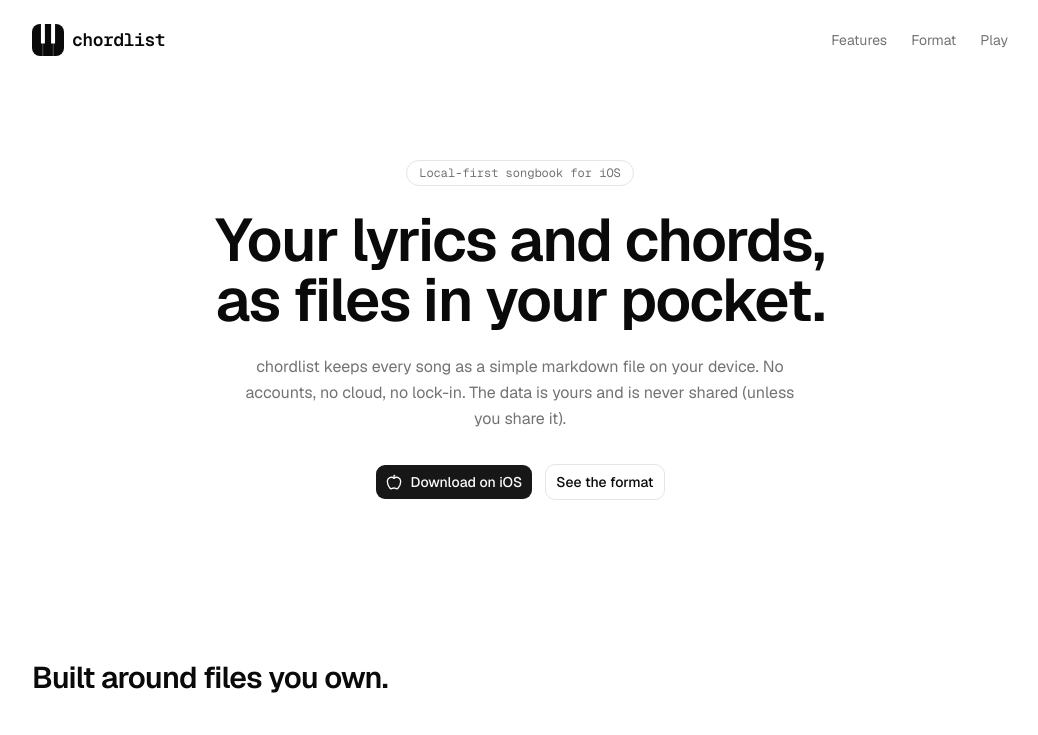
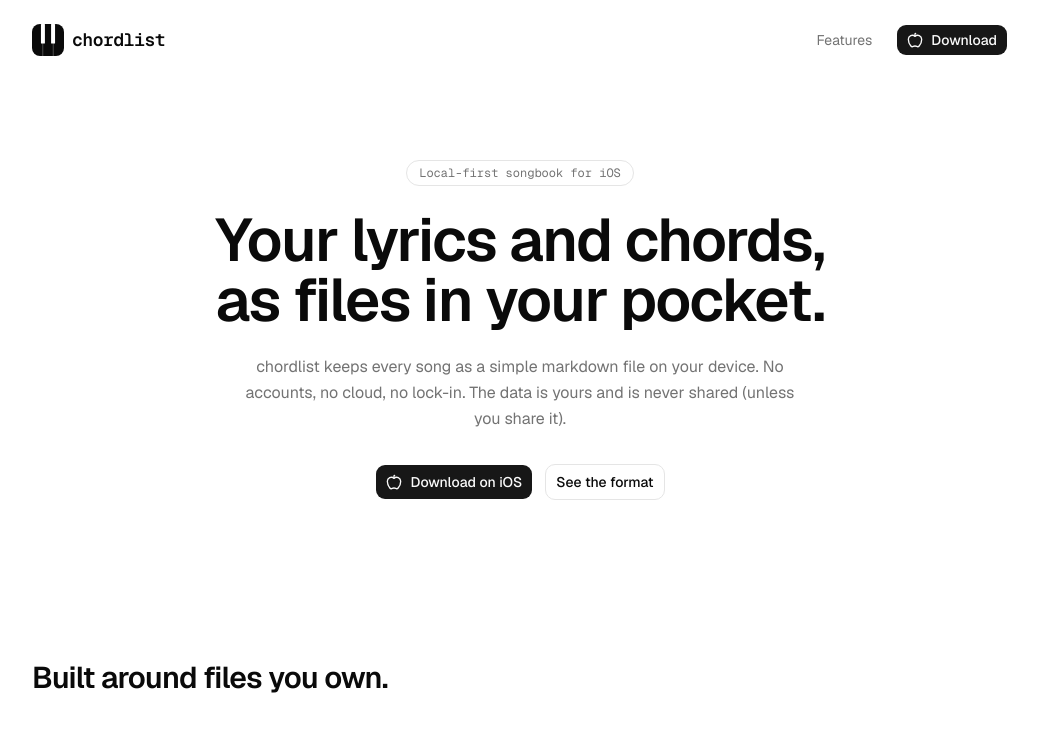
Before and after one commit to dnnsmnstrr/chordlist-website, a Next.js app: page / in a window 1280 px wide. Shown: the top 735 px of the page, without its empty margins (120-1158 px from the left). Built offline with nearby package versions, Linux system fonts and the light colour scheme.

Commit message:
feat: add download button with icon in site header
Co-authored-by: Dennis Muensterer <3686989+dnnsmnstrr@users.noreply.github.com>

```diff
--- a/components/site-header.tsx
+++ b/components/site-header.tsx
@@ -1,4 +1,6 @@
 import Link from "next/link"
+import { Apple } from "lucide-react"
+import { Button } from "@/components/ui/button"
 import { ChordlistIcon } from "@/components/chordlist-icon"
 
 export function SiteHeader() {
@@ -14,16 +16,14 @@ export function SiteHeader() {
         </span>
         <span className="font-mono text-lg font-semibold tracking-tight">chordlist</span>
       </Link>
-      <nav className="flex items-center gap-6 text-sm text-muted-foreground">
+      <nav className="flex items-center gap-4 text-sm text-muted-foreground sm:gap-6">
         <a href="#features" className="transition-colors hover:text-foreground">
           Features
         </a>
-        <a href="#preview" className="hidden transition-colors hover:text-foreground sm:inline">
-          Format
-        </a>
-        <a href="#keys" className="transition-colors hover:text-foreground">
-          Play
-        </a>
+        <Button className="gap-2">
+          <Apple className="size-4" aria-hidden="true" />
+          Download
+        </Button>
       </nav>
     </header>
   )
```
